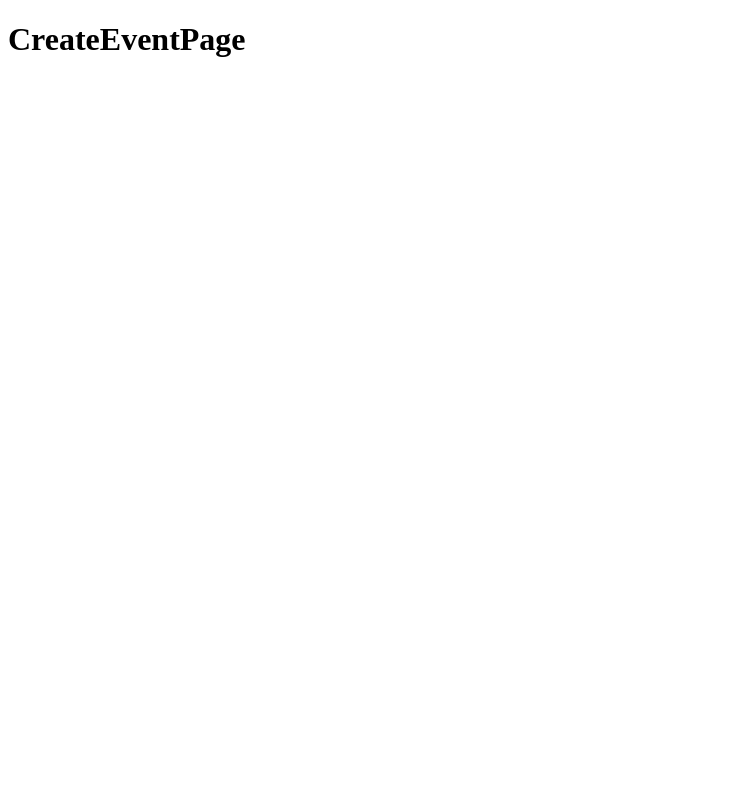
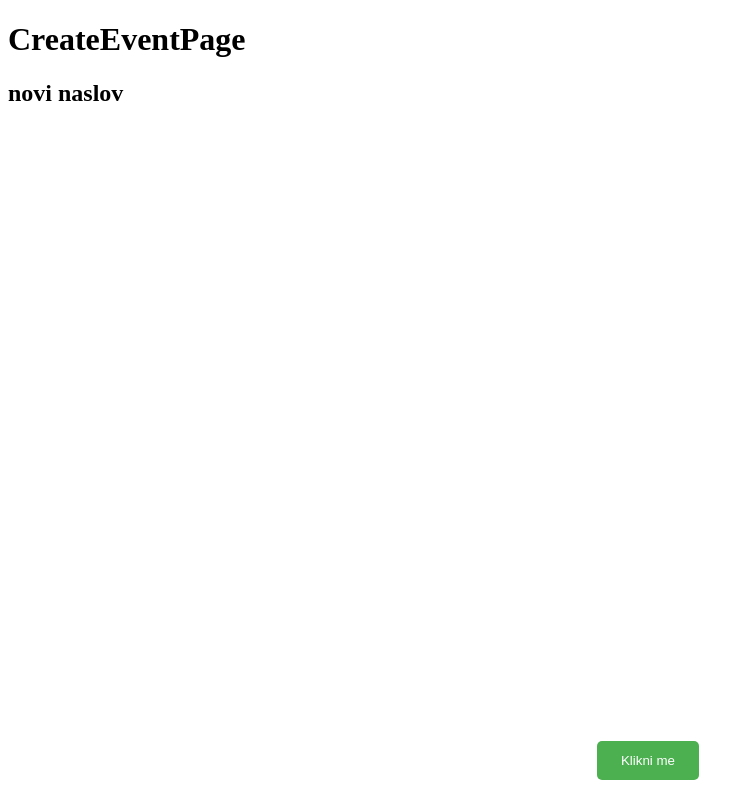
Before and after one commit to ticinovicsara/SportsBud, a React (Vite) app in the folder apps/frontend/: page /create-event in a window 1280 px wide. Shown: the whole page, without its empty margins (0-754 px from the left). Built offline with nearby package versions, Linux system fonts and the light colour scheme.

Commit message:
pocetni botun, samo pouksavan nesto

```diff
--- /dev/null
+++ b/apps/frontend/src/components/CreateButton.jsx
@@ -0,0 +1,21 @@
+export function CreateButton({ text }) {
+  const handleClick = () => {
+    alert(`Dugme "${text}" je kliknuto`);
+  };
+
+  return (
+    <button
+      onClick={handleClick}
+      style={{
+        backgroundColor: '#4CAF50',
+        color: 'white',
+        padding: '12px 24px',
+        border: 'none',
+        borderRadius: '5px',
+        cursor: 'pointer',
+      }}
+    >
+      {text}
+    </button>
+  );
+}
--- a/apps/frontend/src/pages/CreateEventPage/CreateEventPage.jsx
+++ b/apps/frontend/src/pages/CreateEventPage/CreateEventPage.jsx
@@ -1,9 +1,22 @@
 import "./createEventPage.css";
+import { CreateButton } from '../../components/CreateButton';
 
 function CreateEventPage() {
   return (
     <div className="create-event-page">
       <h1>CreateEventPage</h1>
+      <h2>novi naslov</h2>
+
+     {/* Sticky gumb */}
+      <div style={{
+        position: 'fixed',
+        bottom: '20px',
+        width: '100%',
+        display: 'flex',
+        justifyContent: 'center',
+      }}>
+        <CreateButton text="Klikni me" />
+      </div>
     </div>
   );
 }
```
Also changed, not shown: apps/frontend/src/components/index.js (+17 -0 lines), 1 other file (tests, documents, lock files or other folders).
